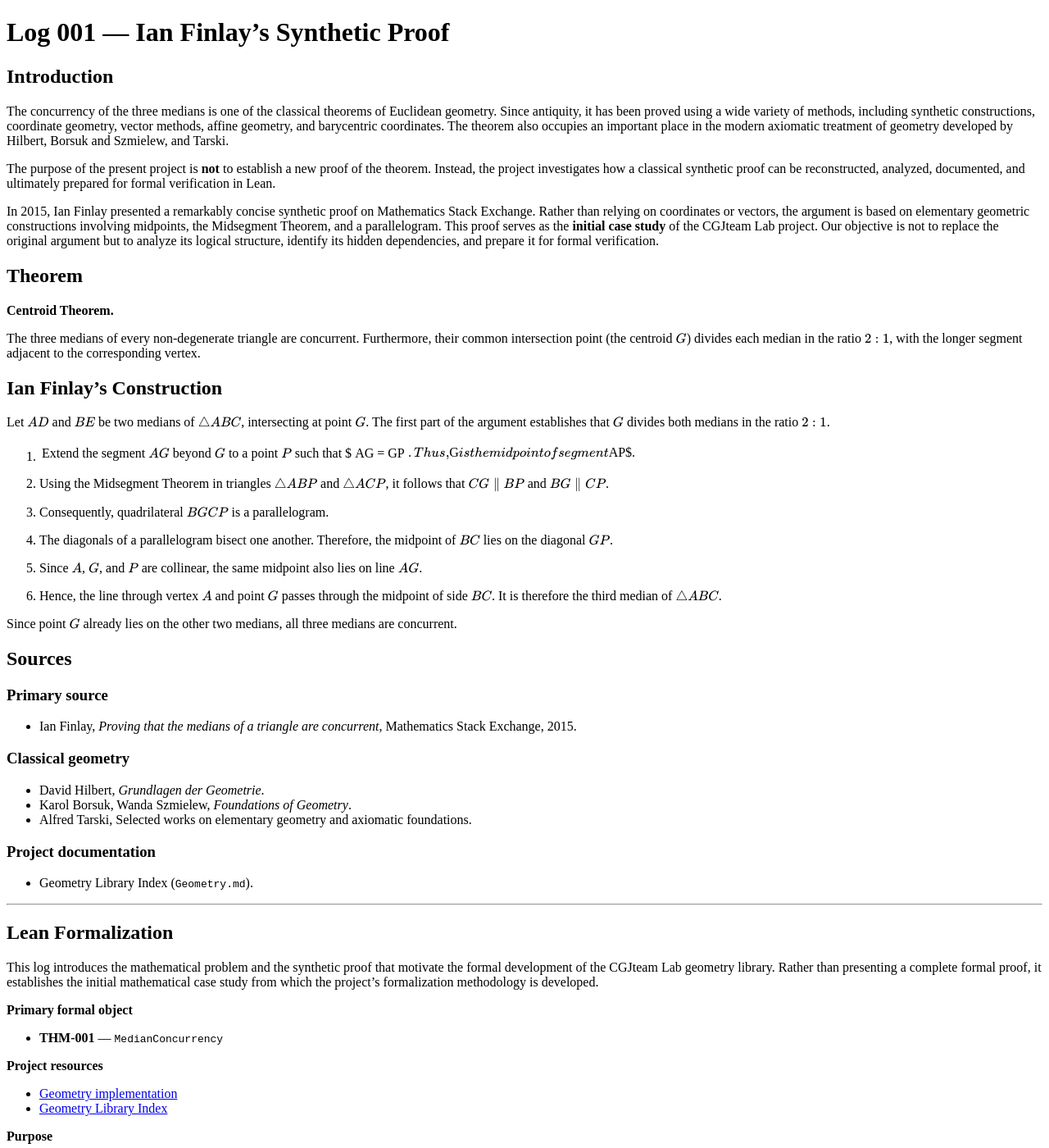
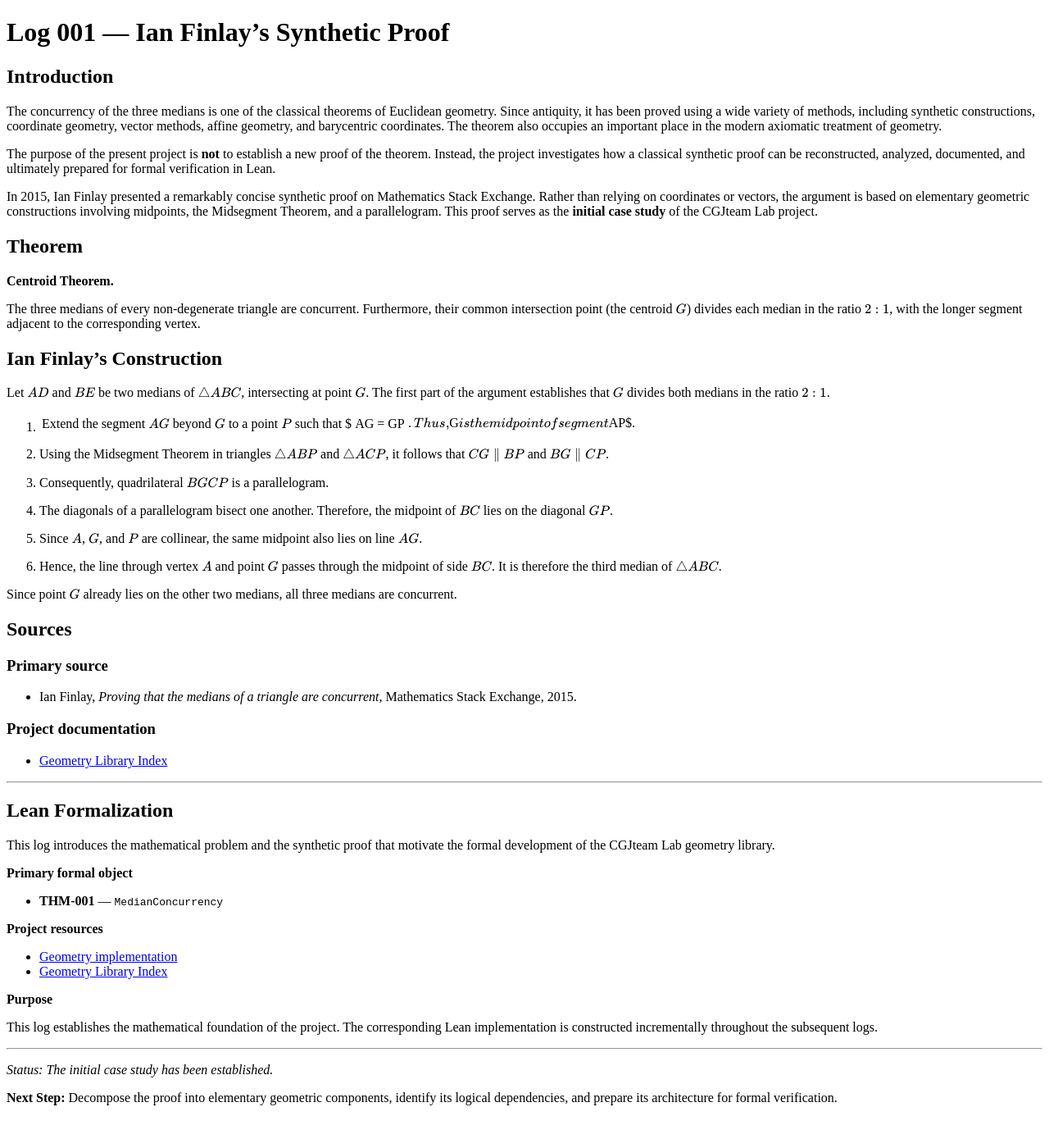
Before and after one commit to cgjteam/cgjteam.github.io, a Jekyll site: the page built from log-001.md, in a window 1280 px wide and 1400 px high. Shown: the whole window at 82% size. Built offline with Jekyll 4.4.1, drawn with Linux system fonts in a browser that asks for light colours; comment, search, counter and statistics services are not loaded; our own code applies the rules of GitHub Pages for plain Markdown files; some of the changed text lies outside the part shown.

Commit message:
Update log-001.md

```diff
--- a/log-001.md
+++ b/log-001.md
@@ -6,35 +6,35 @@ layout: default
 
 ## Introduction
 
-The concurrency of the three medians is one of the classical theorems of Euclidean geometry. Since antiquity, it has been proved using a wide variety of methods, including synthetic constructions, coordinate geometry, vector methods, affine geometry, and barycentric coordinates. The theorem also occupies an important place in the modern axiomatic treatment of geometry developed by Hilbert, Borsuk and Szmielew, and Tarski.
+The concurrency of the three medians is one of the classical theorems of Euclidean geometry. Since antiquity, it has been proved using a wide variety of methods, including synthetic constructions, coordinate geometry, vector methods, affine geometry, and barycentric coordinates. The theorem also occupies an important place in the modern axiomatic treatment of geometry.
 
 The purpose of the present project is **not** to establish a new proof of the theorem. Instead, the project investigates how a classical synthetic proof can be reconstructed, analyzed, documented, and ultimately prepared for formal verification in Lean.
 
-In 2015, Ian Finlay presented a remarkably concise synthetic proof on Mathematics Stack Exchange. Rather than relying on coordinates or vectors, the argument is based on elementary geometric constructions involving midpoints, the Midsegment Theorem, and a parallelogram. This proof serves as the **initial case study** of the CGJteam Lab project. Our objective is not to replace the original argument but to analyze its logical structure, identify its hidden dependencies, and prepare it for formal verification.
+In 2015, Ian Finlay presented a remarkably concise synthetic proof on Mathematics Stack Exchange. Rather than relying on coordinates or vectors, the argument is based on elementary geometric constructions involving midpoints, the Midsegment Theorem, and a parallelogram. This proof serves as the **initial case study** of the CGJteam Lab project.
 
 ## Theorem
 
 **Centroid Theorem.**
 
-The three medians of every non-degenerate triangle are concurrent. Furthermore, their common intersection point (the centroid {% raw %}$G${% endraw %}) divides each median in the ratio {% raw %}$2:1${% endraw %}, with the longer segment adjacent to the corresponding vertex.
+The three medians of every non-degenerate triangle are concurrent. Furthermore, their common intersection point (the centroid $G$) divides each median in the ratio {% raw %}$2:1${% endraw %}, with the longer segment adjacent to the corresponding vertex.
 
 ## Ian Finlay's Construction
 
-Let {% raw %}$AD${% endraw %} and {% raw %}$BE${% endraw %} be two medians of {% raw %}$\triangle ABC${% endraw %}, intersecting at point {% raw %}$G${% endraw %}. The first part of the argument establishes that {% raw %}$G${% endraw %} divides both medians in the ratio {% raw %}$2:1${% endraw %}.
+Let $AD$ and $BE$ be two medians of $\triangle ABC$, intersecting at point $G$. The first part of the argument establishes that $G$ divides both medians in the ratio {% raw %}$2:1${% endraw %}.
 
-1. Extend the segment {% raw %}$AG${% endraw %} beyond {% raw %}$G${% endraw %} to a point {% raw %}$P${% endraw %} such that {% raw %}$|AG| = |GP|${% endraw %}. Thus, {% raw %}$G${% endraw %} is the midpoint of segment {% raw %}$AP${% endraw %}.
+1. Extend the segment $AG$ beyond $G$ to a point $P$ such that $|AG| = |GP|$. Thus, $G$ is the midpoint of segment $AP$.
 
-2. Using the Midsegment Theorem in triangles {% raw %}$\triangle ABP${% endraw %} and {% raw %}$\triangle ACP${% endraw %}, it follows that {% raw %}$CG \parallel BP${% endraw %} and {% raw %}$BG \parallel CP${% endraw %}.
+2. Using the Midsegment Theorem in triangles $\triangle ABP$ and $\triangle ACP$, it follows that $CG \parallel BP$ and $BG \parallel CP$.
 
-3. Consequently, quadrilateral {% raw %}$BGCP${% endraw %} is a parallelogram.
+3. Consequently, quadrilateral $BGCP$ is a parallelogram.
 
-4. The diagonals of a parallelogram bisect one another. Therefore, the midpoint of {% raw %}$BC${% endraw %} lies on the diagonal {% raw %}$GP${% endraw %}.
+4. The diagonals of a parallelogram bisect one another. Therefore, the midpoint of $BC$ lies on the diagonal $GP$.
 
-5. Since {% raw %}$A${% endraw %}, {% raw %}$G${% endraw %}, and {% raw %}$P${% endraw %} are collinear, the same midpoint also lies on line {% raw %}$AG${% endraw %}.
+5. Since $A$, $G$, and $P$ are collinear, the same midpoint also lies on line $AG$.
 
-6. Hence, the line through vertex {% raw %}$A${% endraw %} and point {% raw %}$G${% endraw %} passes through the midpoint of side {% raw %}$BC${% endraw %}. It is therefore the third median of {% raw %}$\triangle ABC${% endraw %}.
+6. Hence, the line through vertex $A$ and point $G$ passes through the midpoint of side $BC$. It is therefore the third median of $\triangle ABC$.
 
-Since point {% raw %}$G${% endraw %} already lies on the other two medians, all three medians are concurrent.
+Since point $G$ already lies on the other two medians, all three medians are concurrent.
 
 ## Sources
 
@@ -42,21 +42,15 @@ Since point {% raw %}$G${% endraw %} already lies on the other two medians, all
 
 * Ian Finlay, *Proving that the medians of a triangle are concurrent*, Mathematics Stack Exchange, 2015.
 
-### Classical geometry
-
-* David Hilbert, *Grundlagen der Geometrie*.
-* Karol Borsuk, Wanda Szmielew, *Foundations of Geometry*.
-* Alfred Tarski, Selected works on elementary geometry and axiomatic foundations.
-
 ### Project documentation
 
-* Geometry Library Index (`Geometry.md`).
+* [Geometry Library Index](./Geometry.md)
 
 ---
 
 ## Lean Formalization
 
-This log introduces the mathematical problem and the synthetic proof that motivate the formal development of the CGJteam Lab geometry library. Rather than presenting a complete formal proof, it establishes the initial mathematical case study from which the project's formalization methodology is developed.
+This log introduces the mathematical problem and the synthetic proof that motivate the formal development of the CGJteam Lab geometry library.
 
 **Primary formal object**
 
@@ -69,10 +63,10 @@ This log introduces the mathematical problem and the synthetic proof that motiva
 
 **Purpose**
 
-This log establishes the mathematical foundation of the project and introduces the first case study from which the formal geometry library will be developed. The corresponding Lean implementation is constructed incrementally throughout the subsequent logs.
+This log establishes the mathematical foundation of the project. The corresponding Lean implementation is constructed incrementally throughout the subsequent logs.
 
 ---
 
-*Status: The initial case study of the CGJteam Lab project has been established. Ian Finlay's synthetic proof serves as the starting point for the logical analysis, architectural documentation, and formal verification developed throughout the remainder of the project.*
+*Status: The initial case study has been established.*
 
 **Next Step:** Decompose the proof into elementary geometric components, identify its logical dependencies, and prepare its architecture for formal verification.
```
